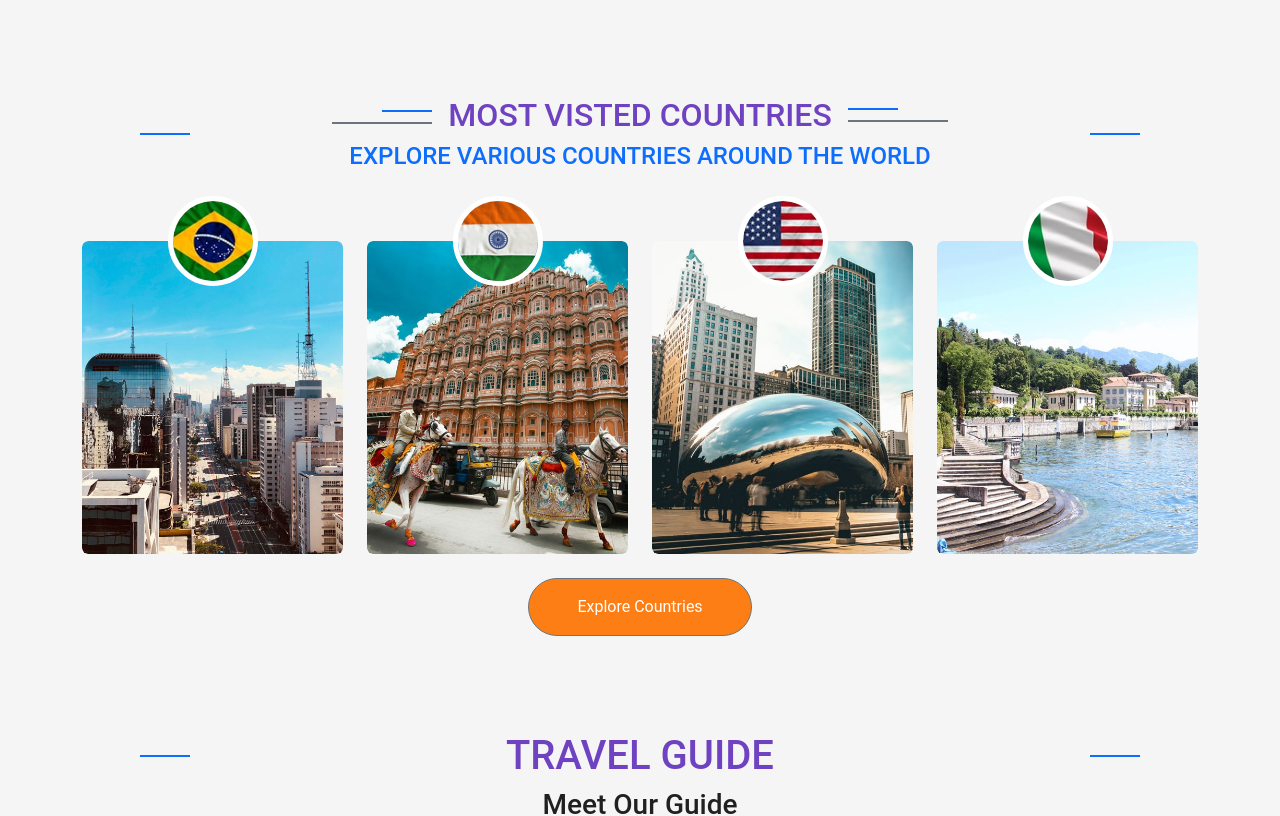
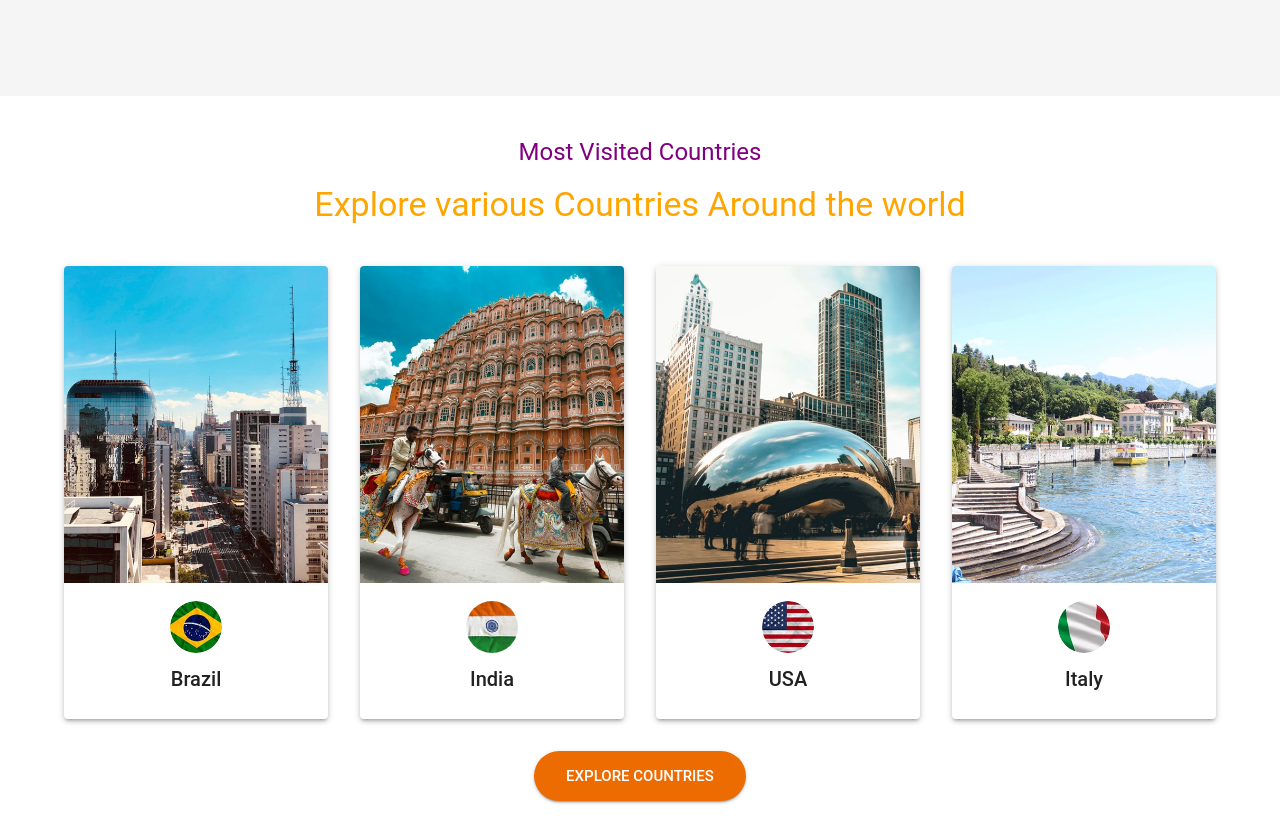
Before and after one commit to kasasa22/Pleasure-Safari-Tours, a React (Vite) app: page /aboutUs in a window 1280 px wide. Shown: the part 980-1796 px from the top of the page. Built offline with nearby package versions, Linux system fonts and the light colour scheme.

Commit message:
countries

```diff
--- a/src/components/CountriesWeOffer.jsx
+++ b/src/components/CountriesWeOffer.jsx
@@ -1,83 +1,66 @@
 import React from 'react';
-import country1 from '../assets/img/country-1.jpg'; // replace with the correct path
-import country2 from '../assets/img/country-2.jpg'; // replace with the correct path
-import country3 from '../assets/img/country-3.jpg'; // replace with the correct path
-import country4 from '../assets/img/country-4.jpg'; // replace with the correct path
-import brazil from '../assets/img/brazil.jpg'; // replace with the correct path
-import india from '../assets/img/india.jpg'; // replace with the correct path
-import usa from '../assets/img/usa.jpg'; // replace with the correct path
-import italy from '../assets/img/italy.jpg'; // replace with the correct path
+import { Container, Grid, Card, CardMedia, CardContent, Typography, Avatar, Button, Box } from '@mui/material';
+import country1 from '../assets/img/country-1.jpg';
+import country2 from '../assets/img/country-2.jpg';
+import country3 from '../assets/img/country-3.jpg';
+import country4 from '../assets/img/country-4.jpg';
+import brazil from '../assets/img/brazil.jpg';
+import india from '../assets/img/india.jpg';
+import usa from '../assets/img/usa.jpg';
+import italy from '../assets/img/italy.jpg';
 
 const CountriesWeOffer = () => {
+  const countries = [
+    { name: 'Brazil', image: country1, flag: brazil },
+    { name: 'India', image: country2, flag: india },
+    { name: 'USA', image: country3, flag: usa },
+    { name: 'Italy', image: country4, flag: italy },
+  ];
+
   return (
-    <div className="container-fluid country overflow-hidden padd">
-      <div className="container padd">
-        <div className="section-title text-center wow fadeInUp" data-wow-delay="0.1s" style={{ marginBottom: '70px' }}>
-          <div className="sub-style">
-            <h5 className="sub-title text-purple  px-3 h2">Most Visted Countries</h5>
-          </div>
-          <h1 className=" text-orange mb-4 h4">Explore various  Countries Around the world</h1>
-
-        </div>
-        <div className="row g-4 text-center">
-          <div className="col-lg-6 col-xl-3 mb-5 mb-xl-0 wow fadeInUp" data-wow-delay="0.1s">
-            <div className="country-item">
-              <div className="rounded overflow-hidden">
-                <img src={country1} className="img-fluid w-100 rounded" alt="Brazil" />
-              </div>
-              <div className="country-flag">
-                <img src={brazil} className="img-fluid rounded-circle" alt="Brazil" />
-              </div>
-              <div className="country-name">
-                <a href="#" className="text-white fs-4">Brazil</a>
-              </div>
-            </div>
-          </div>
-          <div className="col-lg-6 col-xl-3 mb-5 mb-xl-0 wow fadeInUp" data-wow-delay="0.3s">
-            <div className="country-item">
-              <div className="rounded overflow-hidden">
-                <img src={country2} className="img-fluid w-100 rounded" alt="India" />
-              </div>
-              <div className="country-flag">
-                <img src={india} className="img-fluid rounded-circle" alt="India" />
-              </div>
-              <div className="country-name">
-                <a href="#" className="text-white fs-4">India</a>
-              </div>
-            </div>
-          </div>
-          <div className="col-lg-6 col-xl-3 mb-5 mb-xl-0 wow fadeInUp" data-wow-delay="0.5s">
-            <div className="country-item">
-              <div className="rounded overflow-hidden">
-                <img src={country3} className="img-fluid w-100 rounded" alt="USA" />
-              </div>
-              <div className="country-flag">
-                <img src={usa} className="img-fluid rounded-circle" alt="USA" />
-              </div>
-              <div className="country-name">
-                <a href="#" className="text-white fs-4">USA</a>
-              </div>
-            </div>
-          </div>
-          <div className="col-lg-6 col-xl-3 mb-5 mb-xl-0 wow fadeInUp" data-wow-delay="0.7s">
-            <div className="country-item">
-              <div className="rounded overflow-hidden">
-                <img src={country4} className="img-fluid w-100 rounded" alt="Italy" />
-              </div>
-              <div className="country-flag">
-                <img src={italy} className="img-fluid rounded-circle" alt="Italy" />
-              </div>
-              <div className="country-name">
-                <a href="#" className="text-white fs-4">Italy</a>
-              </div>
-            </div>
-          </div>
-          <div className="col-12">
-            <a className="btn bg-orange text-white  border-secondary rounded-pill py-3 px-5" href="#">Explore Countries</a>
-          </div>
-        </div>
-      </div>
-    </div>
+    <Box sx={{ bgcolor: 'background.paper', py: 5 }}>
+      <Container>
+        <Box textAlign="center" sx={{ mb: 5 }}>
+          <Typography variant="h5" color="purple" sx={{ mb: 2 }}>Most Visited Countries</Typography>
+          <Typography variant="h4" color="orange">Explore various Countries Around the world</Typography>
+        </Box>
+        <Grid container spacing={4} textAlign="center">
+          {countries.map((country, index) => (
+            <Grid item xs={12} sm={6} md={3} key={country.name}>
+              <Card sx={{ maxWidth: 345, mx: 'auto', boxShadow: 3 }}>
+                <CardMedia
+                  component="img"
+                  alt={country.name}
+                  height="140"
+                  image={country.image}
+                />
+                <CardContent>
+                  <Avatar
+                    src={country.flag}
+                    alt={`${country.name} flag`}
+                    sx={{
+                      width: 56,
+                      height: 56,
+                      mx: 'auto',
+                      mb: 1,
+                      border: '2px solid white'
+                    }}
+                  />
+                  <Typography variant="h6" component="div" color="text.primary">
+                    {country.name}
+                  </Typography>
+                </CardContent>
+              </Card>
+            </Grid>
+          ))}
+          <Grid item xs={12}>
+            <Button variant="contained" color="warning" size="large" sx={{ borderRadius: 50, py: 1.5, px: 4 }}>
+              Explore Countries
+            </Button>
+          </Grid>
+        </Grid>
+      </Container>
+    </Box>
   );
 };
 
--- a/src/pages/Services.jsx
+++ b/src/pages/Services.jsx
@@ -1,9 +1,5 @@
-// src/components/Services.js
 import React from 'react';
-import '../style.css';
-import 'bootstrap/dist/css/bootstrap.min.css';
-import 'bootstrap/dist/js/bootstrap.bundle.min.js';
-
+import { Card, CardContent, CardMedia, Typography, Grid, Box, Button } from '@mui/material';
 import serviceImg1 from '../assets/img/service-1.jpg';
 import serviceImg2 from '../assets/img/service-2.jpeg';
 import serviceImg3 from '../assets/img/service-3.jpg';
@@ -15,35 +11,33 @@ import serviceImg8 from '../assets/img/service-8.jpeg';
 import serviceImg9 from '../assets/img/service-9.jpeg';
 import Header from '../components/Header';
 
-
 const ServiceCard = ({ delay, image, title, description }) => (
-  <div className={`col-lg-6 col-xl-4 wow fadeInUp`} data-wow-delay={`${delay}s`}>
-    <div className="service-item">
-      <div className="service-inner">
-        <div className="service-img">
-          <img src={image} className="img-fluid fixed-size rounded" alt="Image" />
-        </div>
-        <div className="service-title">
-          <div className="service-title-name">
-            <div className="bg-purple text-center rounded p-3 mx-5 mb-4">
-              <a href="#" className="h4  mb-0">{title}</a>
-            </div>
-            <a className="bg-orange text-white btn bg-light text-secondary rounded-pill py-3 px-5 mb-4" href="#">Explore More</a>
-          </div>
-          <div className="service-content pb-4">
-            <a href="#"><h4 className=" mb-4 py-3 bg-white" ><b>{title}</b></h4></a>
-            <div className="px-4">
-              <p className="mb-4 ">{description}</p>
-              <a className="btn bg-orange text-white  border-secondary rounded-pill py-3 px-5" href="#">Explore More</a>
-            </div>
-          </div>
-        </div>
-      </div>
-    </div>
-  </div>
+  <Grid item xs={12} sm={6} md={4}>
+    <Card sx={{ height: '100%', display: 'flex', flexDirection: 'column' }}>
+      <CardMedia
+        component="img"
+        image={image}
+        alt="Service Image"
+        sx={{ height: 200 }}
+      />
+      <CardContent sx={{ flexGrow: 1 }}>
+        <Typography variant="h5" component="div" gutterBottom>
+          {title}
+        </Typography>
+        <Typography variant="body2" color="text.secondary">
+          {description}
+        </Typography>
+      </CardContent>
+      <Box sx={{ px: 2, pb: 2 }}>
+        <Button variant="contained" color="primary">
+          Explore More
+        </Button>
+      </Box>
+    </Card>
+  </Grid>
 );
 
-const Services = ({isHome =false}) => {
+const Services = ({ isHome = false }) => {
   const services = [
     {
       delay: 0.1,
@@ -87,8 +81,6 @@ const Services = ({isHome =false}) => {
       title: 'Cruise Bookings',
       description: 'Sail the seas with our cruise booking services. Choose from a variety of luxurious cruises that offer breathtaking views, entertainment, and relaxation on the open waters.',
     },
-
-
     {
       delay: 0.3,
       image: serviceImg2,
@@ -102,21 +94,21 @@ const Services = ({isHome =false}) => {
       description: 'Optimize your business travel with our comprehensive business tour services. We handle all the logistics, ensuring your focus remains on your professional engagements.',
     },
   ];
-  const serviceList = isHome ? services.slice(0,3):services;
+  const serviceList = isHome ? services.slice(0, 3) : services;
 
   return (
-
-    <section>
+    <>
       <Header />
-        <div className="container-fluid service overflow-hidden " style={{ marginTop: '50px' }}>
-          <div className="container ">
-          <div className="mx-auto text-center " style={{ maxWidth: '900px' }}>
-                    <h5 className="section-title px-3 h1 " style={{ color: 'purple' }}>Pleasure and Safari Tours</h5>
-                    <h1 className="mb-4 h3" style={{ color:'orange' }}>Delivering<span className="text-purple"> Quality</span> Services</h1>
-
-                </div>
-
-            <div className="row g-4">
+      <Box sx={{ py: 5, bgcolor: 'background.paper' }}>
+        <Box sx={{ maxWidth: '900px', mx: 'auto', textAlign: 'center', mb: 4 }}>
+          <Typography variant="h4" component="div" gutterBottom>
+            Pleasure and Safari Tours
+          </Typography>
+          <Typography variant="h5" component="div" gutterBottom>
+            Delivering <span style={{ color: 'purple' }}>Quality</span> Services
+          </Typography>
+        </Box>
+        <Grid container spacing={4} justifyContent="center">
           {serviceList.map((service, index) => (
             <ServiceCard
               key={index}
@@ -126,11 +118,9 @@ const Services = ({isHome =false}) => {
               description={service.description}
             />
           ))}
-            </div>
-          </div>
-        </div>
-    </section>
-
+        </Grid>
+      </Box>
+    </>
   );
 };
 
```
Lines whose indentation alone changed are shown as unchanged.
